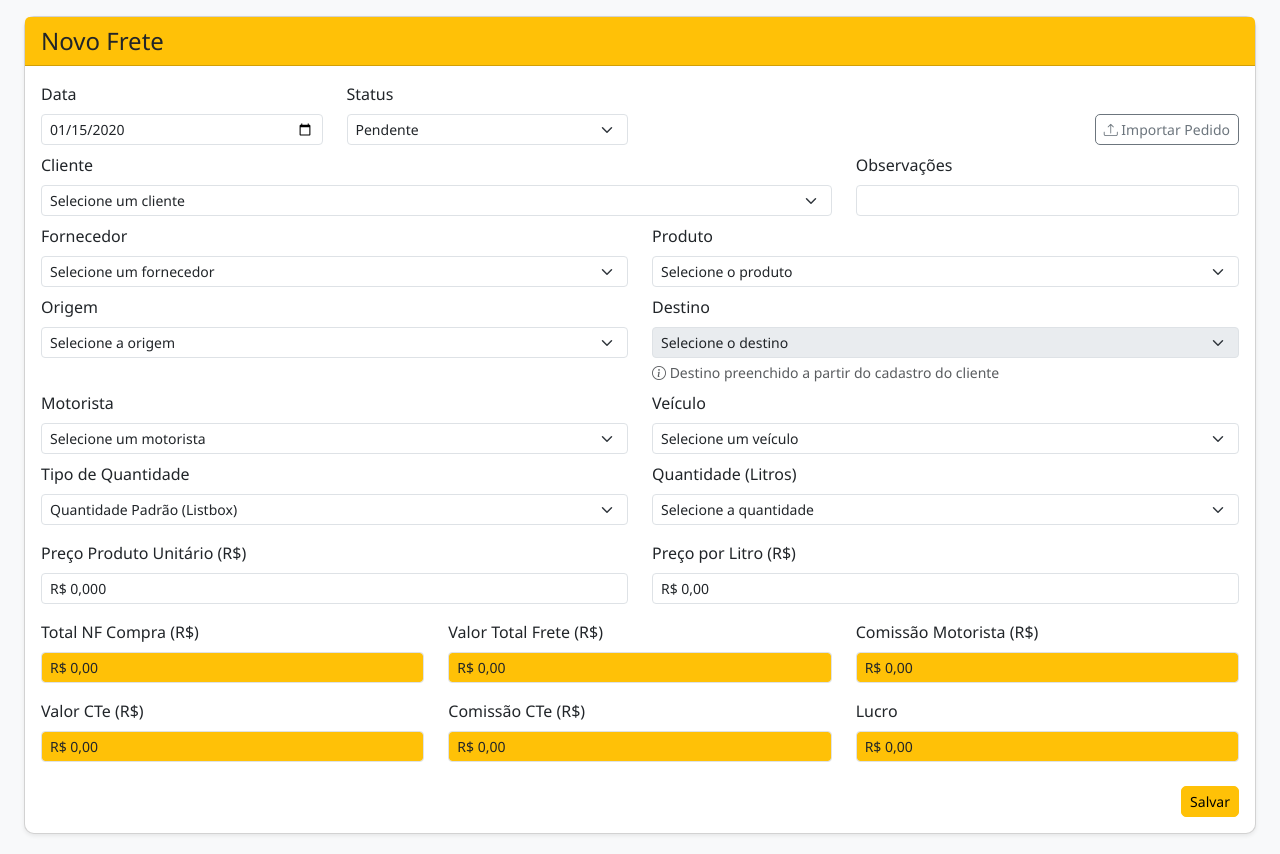
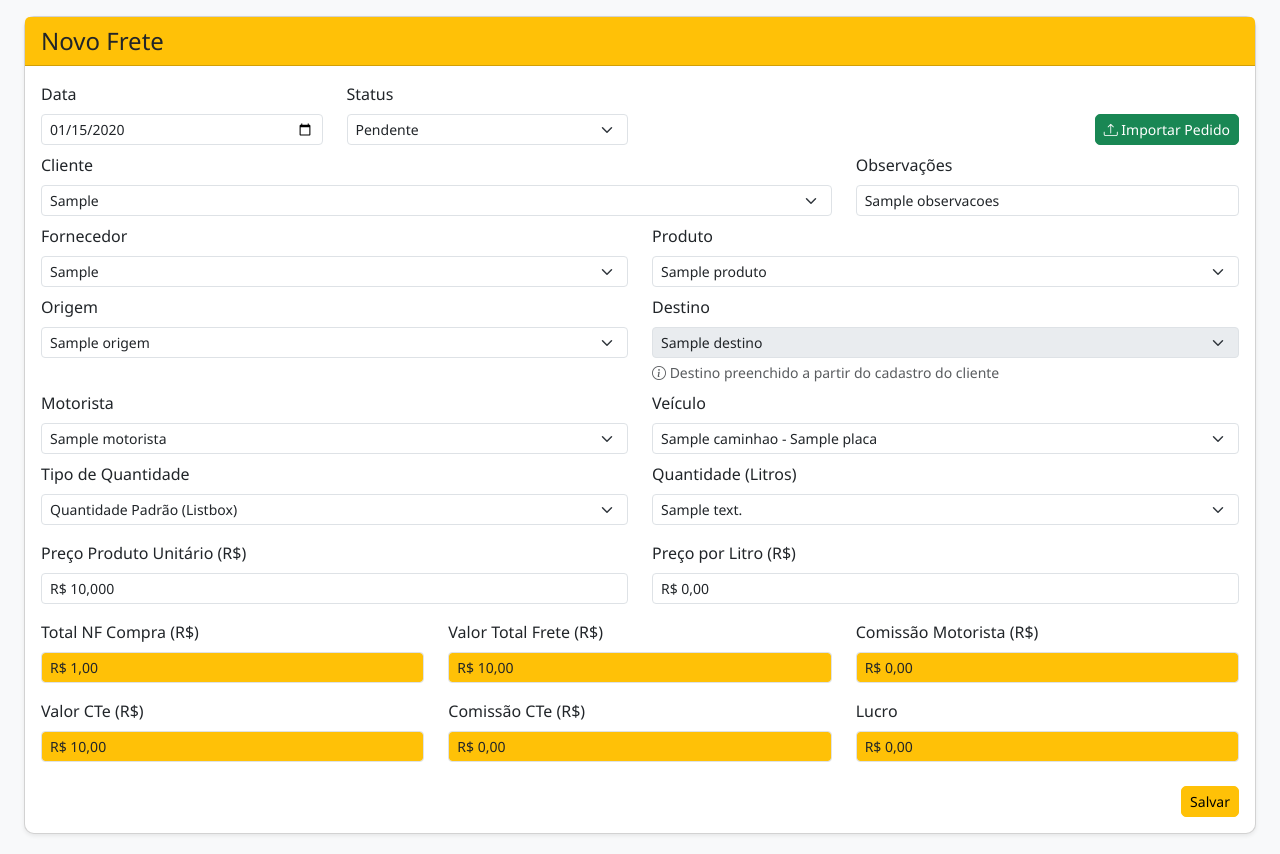
Before and after one commit to qualicontaxanderson-hub/nh-transportes, a Python web app: template templates/fretes/novo.html in a window 1280 px wide. Shown: the part 44-898 px from the top of the page. Run offline with Jinja, Linux system fonts and the light colour scheme; the template is opened without the code that fills it: most values are stand-ins (such as "Sample title", 1, 10 or a date in 2020).

Commit message:
Update novo.html

```diff
--- a/templates/fretes/novo.html
+++ b/templates/fretes/novo.html
@@ -20,7 +20,7 @@
     <div class="card-body" style="padding: 1rem;">
       <form method="POST" action="{{ url_for('fretes.novo') }}" enctype="multipart/form-data">
 
-        <!-- DATA / STATUS / BOTÃO IMPORTAR -->
+        <!-- DATA / STATUS / BOTÃO IMPORTAR (VERDE) -->
         <div class="row mb-2 align-items-end">
           <div class="col-md-3">
             <label for="data_frete" class="form-label">Data</label>
@@ -38,7 +38,8 @@
           </div>
 
           <div class="col-md-6 text-end">
-            <button type="button" class="btn btn-outline-secondary btn-sm" id="btn_importar_pedido" title="Importar pedido">
+            <!-- botão IMPORTAR em VERDE -->
+            <button type="button" class="btn btn-success btn-sm" id="btn_importar_pedido" title="Importar pedido">
               <i class="bi bi-upload"></i> Importar Pedido
             </button>
           </div>
@@ -54,7 +55,8 @@
               <option value="{{ cliente.id }}"
                       data-paga-comissao="{{ cliente.paga_comissao|default(1) }}"
                       data-cte-integral="{{ cliente.cte_integral|default(0) }}"
-                      data-destino-id="{{ cliente.destino_id }}">
+                      data-destino-id="{{ cliente.destino_id }}"
+                      {% if cliente.id == (frete.clientes_id if frete else None) %}selected{% endif %}>
                 {{ cliente.razao_social }}
               </option>
               {% endfor %}
@@ -63,7 +65,7 @@
 
           <div class="col-md-4 mb-2">
             <label for="observacoes" class="form-label">Observações</label>
-            <input type="text" id="observacoes" name="observacoes" class="form-control form-control-sm" value="">
+            <input type="text" id="observacoes" name="observacoes" class="form-control form-control-sm" value="{{ frete.observacoes if frete else '' }}">
           </div>
         </div>
 
@@ -74,7 +76,7 @@
             <select id="fornecedores_id" name="fornecedores_id" class="form-select form-select-sm" required>
               <option value="">Selecione um fornecedor</option>
               {% for fornecedor in fornecedores %}
-              <option value="{{ fornecedor.id }}">{{ fornecedor.razao_social }}</option>
+              <option value="{{ fornecedor.id }}" {% if frete and fornecedor.id == frete.fornecedores_id %}selected{% endif %}>{{ fornecedor.razao_social }}</option>
               {% endfor %}
             </select>
           </div>
@@ -84,7 +86,7 @@
             <select id="produto_id" name="produto_id" class="form-select form-select-sm" required>
               <option value="">Selecione o produto</option>
               {% for produto in produtos %}
-              <option value="{{ produto.id }}">{{ produto.nome }}</option>
+              <option value="{{ produto.id }}" {% if frete and produto.id == frete.produto_id %}selected{% endif %}>{{ produto.nome }}</option>
               {% endfor %}
             </select>
           </div>
@@ -97,7 +99,7 @@
             <select id="origem_id" name="origem_id" class="form-select form-select-sm" required>
               <option value="">Selecione a origem</option>
               {% for origem in origens %}
-              <option value="{{ origem.id }}">{{ origem.nome }}</option>
+              <option value="{{ origem.id }}" {% if frete and origem.id == frete.origem_id %}selected{% endif %}>{{ origem.nome }}</option>
               {% endfor %}
             </select>
           </div>
@@ -107,10 +109,10 @@
             <select id="destino_id" name="destino_id" class="form-select form-select-sm" disabled>
               <option value="">Selecione o destino</option>
               {% for destino in destinos %}
-              <option value="{{ destino.id }}">{{ destino.nome }}</option>
+              <option value="{{ destino.id }}" {% if frete and destino.id == frete.destino_id %}selected{% endif %}>{{ destino.nome }}</option>
               {% endfor %}
             </select>
-            <input type="hidden" id="destino_id_hidden" name="destino_id" value="">
+            <input type="hidden" id="destino_id_hidden" name="destino_id" value="{{ frete.destino_id if frete else '' }}">
             <small class="text-muted destino-auto-badge d-block mt-1"><i class="bi bi-info-circle"></i> Destino preenchido a partir do cadastro do cliente</small>
           </div>
         </div>
@@ -122,7 +124,7 @@
             <select id="motoristas_id" name="motoristas_id" class="form-select form-select-sm" required>
               <option value="">Selecione um motorista</option>
               {% for motorista in motoristas %}
-              <option value="{{ motorista.id }}" data-percentual="{{ motorista.percentual_comissao }}">{{ motorista.nome }}</option>
+              <option value="{{ motorista.id }}" data-percentual="{{ motorista.percentual_comissao }}" {% if frete and motorista.id == frete.motoristas_id %}selected{% endif %}>{{ motorista.nome }}</option>
               {% endfor %}
             </select>
           </div>
@@ -132,7 +134,7 @@
             <select id="veiculos_id" name="veiculos_id" class="form-select form-select-sm" required>
               <option value="">Selecione um veículo</option>
               {% for veiculo in veiculos %}
-              <option value="{{ veiculo.id }}">{{ veiculo.caminhao }} - {{ veiculo.placa }}</option>
+              <option value="{{ veiculo.id }}" {% if frete and veiculo.id == frete.veiculos_id %}selected{% endif %}>{{ veiculo.caminhao }} - {{ veiculo.placa }}</option>
               {% endfor %}
             </select>
           </div>
@@ -143,8 +145,8 @@
           <div class="col-md-6 mb-2">
             <label for="quantidade_tipo" class="form-label">Tipo de Quantidade</label>
             <select id="quantidade_tipo" name="quantidade_tipo" class="form-select form-select-sm">
-              <option value="padrao" selected>Quantidade Padrão (Listbox)</option>
-              <option value="personalizada">Quantidade Personalizada (Manual)</option>
+              <option value="padrao" {% if frete and frete.quantidade_id %}selected{% endif %}>Quantidade Padrão (Listbox)</option>
+              <option value="personalizada" {% if frete and not frete.quantidade_id %}selected{% endif %}>Quantidade Personalizada (Manual)</option>
             </select>
           </div>
 
@@ -153,14 +155,14 @@
             <select id="quantidade_id" name="quantidade_id" class="form-select form-select-sm">
               <option value="">Selecione a quantidade</option>
               {% for quantidade in quantidades %}
-              <option value="{{ quantidade.id }}" data-quantidade="{{ quantidade.valor }}">{{ quantidade.descricao }}</option>
+              <option value="{{ quantidade.id }}" data-quantidade="{{ quantidade.valor }}" {% if frete and quantidade.id == frete.quantidade_id %}selected{% endif %}>{{ quantidade.descricao }}</option>
               {% endfor %}
             </select>
           </div>
 
           <div id="div_quantidade_personalizada" style="display:none" class="col-md-6 mb-2">
             <label for="quantidade_manual" class="form-label">Quantidade Manual</label>
-            <input type="text" id="quantidade_manual" name="quantidade_manual" class="form-control form-control-sm" placeholder="Ex: 9.975" value="">
+            <input type="text" id="quantidade_manual" name="quantidade_manual" class="form-control form-control-sm" placeholder="Ex: 9.975" value="{{ frete.quantidade_manual if frete and not frete.quantidade_id else '' }}">
             <small class="text-muted">Use ponto como separador de milhar (ex: 9.975)</small>
           </div>
         </div>
@@ -169,13 +171,13 @@
         <div class="row mt-2">
           <div class="col-md-6 mb-2">
             <label for="preco_produto_unitario" class="form-label">Preço Produto Unitário (R$)</label>
-            <input type="text" id="preco_produto_unitario" name="preco_produto_unitario" class="form-control form-control-sm" value="R$ 0,000" required>
-            <input type="hidden" id="preco_produto_unitario_raw" name="preco_produto_unitario_raw" value="0">
+            <input type="text" id="preco_produto_unitario" name="preco_produto_unitario" class="form-control form-control-sm" value="{{ 'R$ {:.3f}'.format(frete.preco_produto_unitario).replace('.', ',') if frete and frete.preco_produto_unitario else 'R$ 0,000' }}" required>
+            <input type="hidden" id="preco_produto_unitario_raw" name="preco_produto_unitario_raw" value="{{ frete.preco_produto_unitario if frete and frete.preco_produto_unitario else 0 }}">
           </div>
 
           <div class="col-md-6 mb-2">
             <label for="preco_por_litro" class="form-label">Preço por Litro (R$)</label>
-            <input type="text" id="preco_por_litro" name="preco_por_litro" class="form-control form-control-sm" value="R$ 0,00" required>
+            <input type="text" id="preco_por_litro" name="preco_por_litro" class="form-control form-control-sm" value="{{ 'R$ {:.2f}'.format(frete.preco_por_litro).replace('.', ',') if frete and frete.preco_por_litro else 'R$ 0,00' }}" required>
           </div>
         </div>
 
@@ -183,34 +185,34 @@
         <div class="row mt-2">
           <div class="col-md-4 mb-2">
             <label for="total_nf_compra" class="form-label">Total NF Compra (R$)</label>
-            <input type="text" id="total_nf_compra" name="total_nf_compra" class="form-control form-control-sm bg-warning" readonly value="R$ 0,00">
+            <input type="text" id="total_nf_compra" name="total_nf_compra" class="form-control form-control-sm bg-warning" readonly value="{{ 'R$ {:.2f}'.format(frete.total_nf_compra).replace('.', ',') if frete and frete.total_nf_compra else 'R$ 0,00' }}">
           </div>
 
           <div class="col-md-4 mb-2">
             <label for="valor_total_frete" class="form-label">Valor Total Frete (R$)</label>
-            <input type="text" id="valor_total_frete" name="valor_total_frete" class="form-control form-control-sm bg-warning" readonly value="R$ 0,00">
+            <input type="text" id="valor_total_frete" name="valor_total_frete" class="form-control form-control-sm bg-warning" readonly value="{{ 'R$ {:.2f}'.format(frete.valor_total_frete).replace('.', ',') if frete and frete.valor_total_frete else 'R$ 0,00' }}">
           </div>
 
           <div class="col-md-4 mb-2">
             <label for="comissao_motorista" class="form-label">Comissão Motorista (R$)</label>
-            <input type="text" id="comissao_motorista" name="comissao_motorista" class="form-control form-control-sm bg-warning" readonly value="R$ 0,00">
+            <input type="text" id="comissao_motorista" name="comissao_motorista" class="form-control form-control-sm bg-warning" readonly value="{{ 'R$ {:.2f}'.format(frete.comissao_motorista).replace('.', ',') if frete and frete.comissao_motorista else 'R$ 0,00' }}">
           </div>
         </div>
 
         <div class="row mt-2">
           <div class="col-md-4 mb-2">
             <label for="valor_cte" class="form-label">Valor CTe (R$)</label>
-            <input type="text" id="valor_cte" name="valor_cte" class="form-control form-control-sm bg-warning" readonly value="R$ 0,00">
+            <input type="text" id="valor_cte" name="valor_cte" class="form-control form-control-sm bg-warning" readonly value="{{ 'R$ {:.2f}'.format(frete.valor_cte).replace('.', ',') if frete and frete.valor_cte else 'R$ 0,00' }}">
           </div>
 
           <div class="col-md-4 mb-2">
             <label for="comissao_cte" class="form-label">Comissão CTe (R$)</label>
-            <input type="text" id="comissao_cte" name="comissao_cte" class="form-control form-control-sm bg-warning" readonly value="R$ 0,00">
+            <input type="text" id="comissao_cte" name="comissao_cte" class="form-control form-control-sm bg-warning" readonly value="{{ 'R$ {:.2f}'.format(frete.comissao_cte).replace('.', ',') if frete and frete.comissao_cte else 'R$ 0,00' }}">
           </div>
 
           <div class="col-md-4 mb-2">
             <label for="lucro" class="form-label">Lucro</label>
-            <input type="text" id="lucro" name="lucro" class="form-control form-control-sm bg-warning" readonly value="R$ 0,00">
+            <input type="text" id="lucro" name="lucro" class="form-control form-control-sm bg-warning" readonly value="{{ 'R$ {:.2f}'.format(frete.lucro).replace('.', ',') if frete and frete.lucro else 'R$ 0,00' }}">
           </div>
         </div>
 
```
